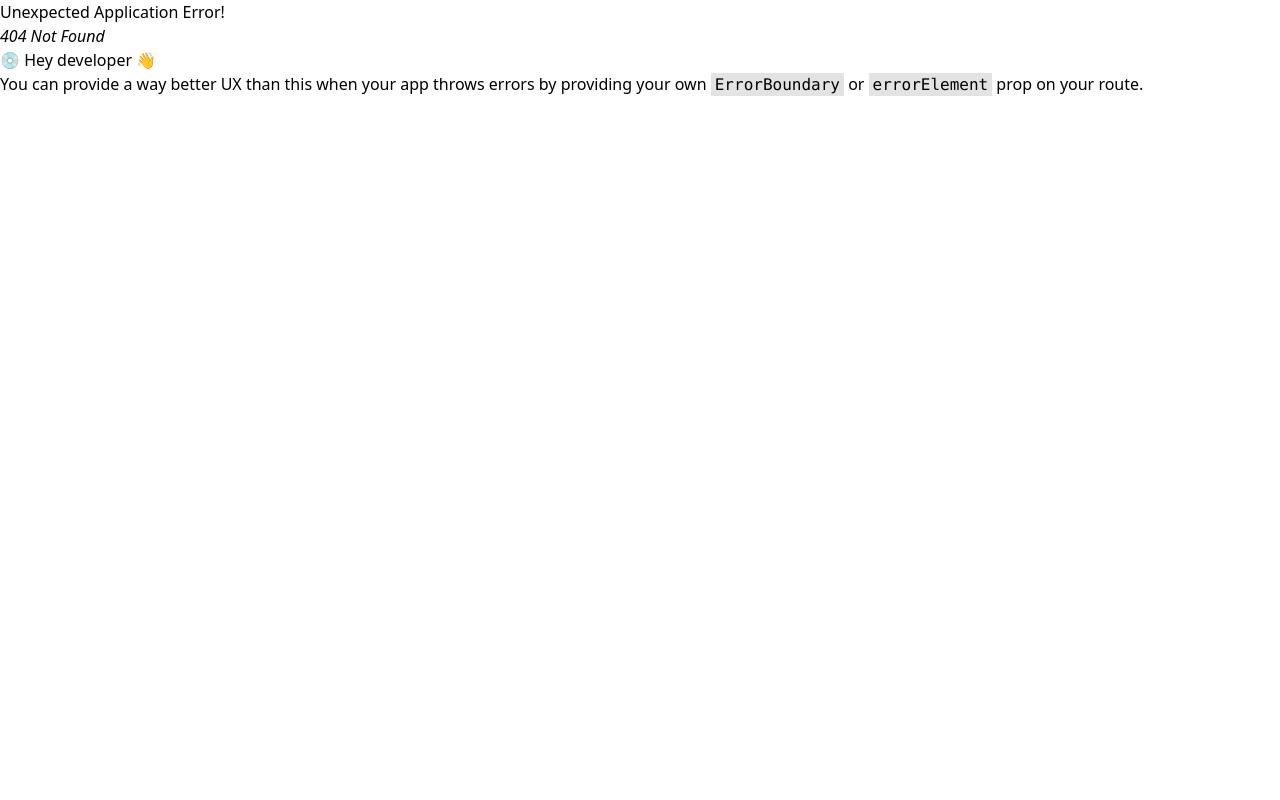
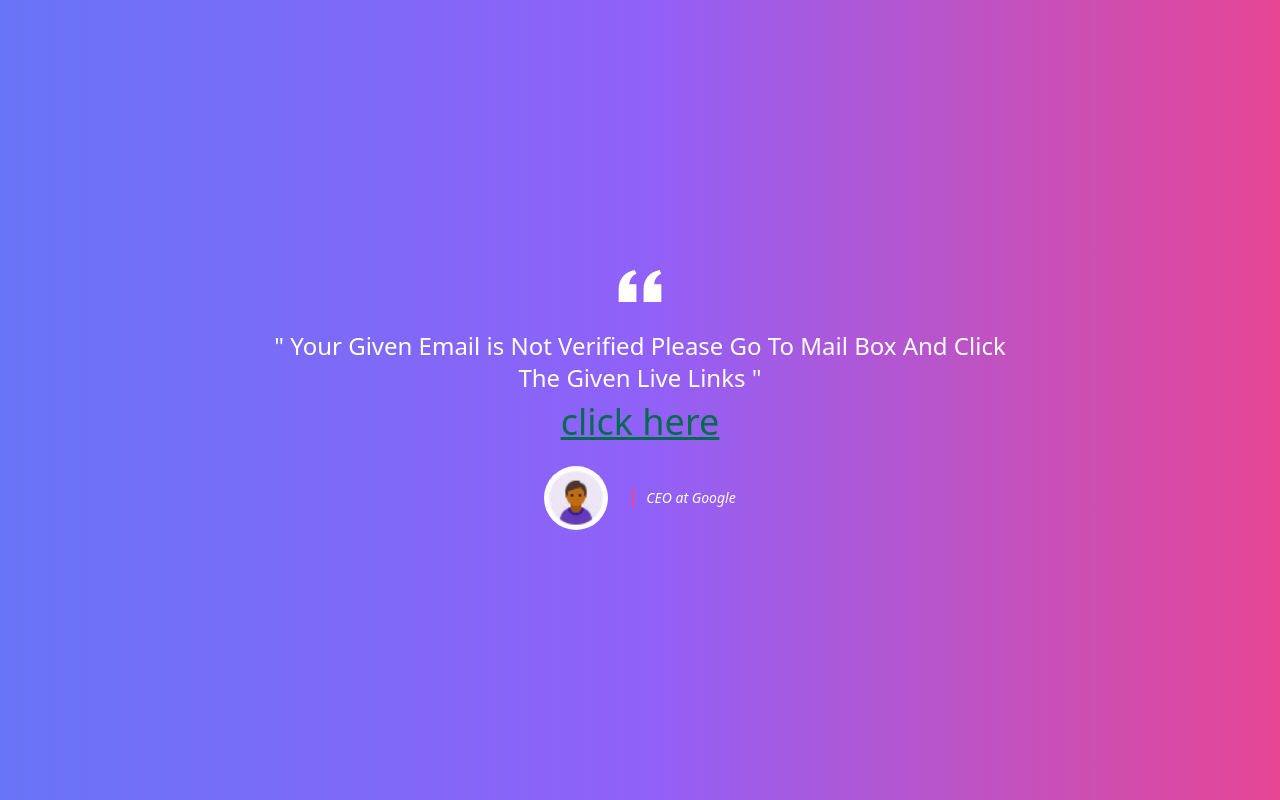
Before and after one commit to taufik69/chatting-app-v2, a React (Vite) app: page /home in a window 1280 px wide. Before the commit this address had no page. Built offline with nearby package versions, Linux system fonts and the light colour scheme; no server answers.

Commit message:
fully complete authentication

```diff
--- a/src/App.jsx
+++ b/src/App.jsx
@@ -1,5 +1,6 @@
 import Registration from "./Pages/Registration/Index";
 import Login from "./Pages/Login/Index";
+import Home from "./Pages/Home/Index";
 import {
   createBrowserRouter,
   createRoutesFromElements,
@@ -12,6 +13,7 @@ const router = createBrowserRouter(
     <Route>
       <Route path="/" element={<Registration />}></Route>
       <Route path="/login" element={<Login />}></Route>
+      <Route path="/home" element={<Home />}></Route>
     </Route>
   )
 );
--- /dev/null
+++ b/src/Component/HomeComponent/EmailverifiedPage.jsx
@@ -0,0 +1,51 @@
+import React from "react";
+import { Link } from "react-router-dom";
+
+const EmailverifiedPage = ({ userName, email }) => {
+  return (
+    <>
+      <div className=" flex h-screen items-center justify-center bg-gradient-to-r from-indigo-500 via-purple-500 to-pink-500  ">
+        <figure className="mx-auto max-w-screen-md text-center">
+          <svg
+            aria-hidden="true"
+            className="mx-auto mb-3 h-12 w-12 text-white"
+            viewBox="0 0 24 27"
+            fill="none"
+            xmlns="http://www.w3.org/2000/svg"
+          >
+            <path
+              d="M14.017 18L14.017 10.609C14.017 4.905 17.748 1.039 23 0L23.995 2.151C21.563 3.068 20 5.789 20 8H24V18H14.017ZM0 18V10.609C0 4.905 3.748 1.038 9 0L9.996 2.151C7.563 3.068 6 5.789 6 8H9.983L9.983 18L0 18Z"
+              fill="currentColor"
+            />
+          </svg>
+          <blockquote>
+            <p className="italictext-white  text-2xl font-medium text-white">
+              " {userName} Your Given Email {email} is Not Verified Please Go To
+              Mail Box And Click The Given Live Links "
+              <Link
+                to="https://mail.google.com/mail/u/0/#inbox"
+                target="_blank"
+                className="mt-2 block text-4xl text-green-700 underline"
+              >
+                click here
+              </Link>
+            </p>
+          </blockquote>
+          <figcaption className="mt-6 flex items-center justify-center space-x-3">
+            <img
+              className="h-16 w-16 rounded-full"
+              src="../../../public/images/Emailpage/avatar.gif"
+              alt="profile picture"
+            />
+            <div className="flex items-center divide-x-2 divide-pink-500 dark:divide-gray-700">
+              <cite className="pr-3 font-medium text-white">{userName}</cite>
+              <cite className="pl-3 text-sm text-white ">CEO at Google</cite>
+            </div>
+          </figcaption>
+        </figure>
+      </div>
+    </>
+  );
+};
+
+export default EmailverifiedPage;
--- /dev/null
+++ b/src/Component/HomeComponent/Homeleft.jsx
@@ -0,0 +1,24 @@
+import React, { useEffect, useState } from "react";
+
+const Homeleft = () => {
+  return (
+    <>
+      <div className="w[30%] shadow-lg shadow-indigo-500/40">
+        <div className="div">
+          <h1 className="font-intel text-4xl font-bold text-primary-color">
+            Chatt.
+          </h1>
+        </div>
+      </div>
+      <div className="w-[50%]">
+        <h1>taufik</h1>
+      </div>
+
+      <div className="w-[20%]">
+        <h1>taufik</h1>
+      </div>
+    </>
+  );
+};
+
+export default Homeleft;
--- a/src/Component/LoginComponent/LoginLeft.jsx
+++ b/src/Component/LoginComponent/LoginLeft.jsx
@@ -2,7 +2,7 @@ import React, { useEffect, useState } from "react";
 import { useFormik } from "formik";
 import { signinValidation } from "../Validation/ValidationSignInSchema/Index";
 import { AiOutlineEye, AiOutlineEyeInvisible } from "react-icons/ai";
-import { Link } from "react-router-dom";
+import { Link, useNavigate } from "react-router-dom";
 import { ToastContainer, toast } from "react-toastify";
 import {
   getAuth,
@@ -12,16 +12,8 @@ import {
 
 const LoginLeft = () => {
   const auth = getAuth();
-
-  const [wrongPassword, setwrongPassword] = useState(false);
-  const [WrongUser, setWrongUser] = useState(false);
-
-  // Getting the user information vai onAuthStateChanged function , this is firebase built in fuction.
-  useEffect(() => {
-    onAuthStateChanged(auth, (user) => {
-      // console.log("form login page :", user);
-    });
-  }, []);
+  const navigate = useNavigate();
+  const [isLoading, setisLoading] = useState(false);
 
   const [eye, seteye] = useState(true);
   const initalValue = {
@@ -32,19 +24,21 @@ const LoginLeft = () => {
   const formik = useFormik({
     initialValues: initalValue,
     validationSchema: signinValidation,
-    onSubmit: (values) => {
+    onSubmit: async (values) => {
       let { email, password } = values;
-      signInWithEmailAndPassword(auth, email, password)
+      setisLoading(true);
+      await signInWithEmailAndPassword(auth, email, password)
         .then((userCredential) => {
           // Signed in
           const user = userCredential.user;
-          console.log("user sucessfullly loged");
+          // console.log("user sucessfullly logged",user);
+          navigate("/home");
           // ...
         })
         .catch((error) => {
           const errorCode = error.code;
           if (errorCode.includes("password")) {
-            toast.error("🦄 Wow so easy!", {
+            toast("password is does't Match !", {
               position: "top-center",
               autoClose: 5000,
               hideProgressBar: false,
@@ -52,27 +46,42 @@ const LoginLeft = () => {
               pauseOnHover: true,
               draggable: true,
               progress: undefined,
-              theme: "dark",
+              theme: "light",
             });
-            console.log("error from error code password");
+            // console.log("error from error code password");
           } else if (errorCode.includes("user")) {
-            setwrongPassword(true);
+            toast("email is Not Match Check it !", {
+              position: "top-center",
+              autoClose: 7000,
+              hideProgressBar: false,
+              closeOnClick: true,
+              pauseOnHover: true,
+              draggable: true,
+              progress: undefined,
+              theme: "light",
+            });
+            // console.log("error from error code user or email");
           }
         });
+
+      // animation offf
+      setisLoading(false);
+
+      // navigate the login page to home page
     },
   });
 
   return (
     <>
       <div className="w-[30%]">
+        <ToastContainer />
         <h1 className="font-intel text-4xl font-bold text-primary-color">
           Welcome To Chatting Application
         </h1>
         <h5 className="mt-10 font-intel text-[24px] font-bold text-secondary-color">
           Log In
         </h5>
-        <form onSubmit={formik.handleSubmit}>
-          <ToastContainer />
+        <form method="POST" onSubmit={formik.handleSubmit}>
           <div>
             <label
               htmlFor="email"
@@ -160,7 +169,27 @@ const LoginLeft = () => {
               type="submit"
               className="mb-2 mr-2 w-[90%] rounded-lg bg-gradient-to-r from-primary-color via-primary-color to-purple-700 px-5 py-2.5 text-center text-sm font-medium text-white shadow-lg shadow-primary-color duration-300 ease-in-out hover:bg-gradient-to-br"
             >
-              Sign In
+              Sign In{" "}
+              {isLoading && (
+                <div role="status" className="inline-block">
+                  <svg
+                    aria-hidden="true"
+                    class="ml-2 inline h-5 w-5 animate-spin fill-pink-800 text-gray-200 "
+                    viewBox="0 0 100 101"
+                    fill="none"
+                    xmlns="http://www.w3.org/2000/svg"
+                  >
+                    <path
+                      d="M100 50.5908C100 78.2051 77.6142 100.591 50 100.591C22.3858 100.591 0 78.2051 0 50.5908C0 22.9766 22.3858 0.59082 50 0.59082C77.6142 0.59082 100 22.9766 100 50.5908ZM9.08144 50.5908C9.08144 73.1895 27.4013 91.5094 50 91.5094C72.5987 91.5094 90.9186 73.1895 90.9186 50.5908C90.9186 27.9921 72.5987 9.67226 50 9.67226C27.4013 9.67226 9.08144 27.9921 9.08144 50.5908Z"
+                      fill="currentColor"
+                    />
+                    <path
+                      d="M93.9676 39.0409C96.393 38.4038 97.8624 35.9116 97.0079 33.5539C95.2932 28.8227 92.871 24.3692 89.8167 20.348C85.8452 15.1192 80.8826 10.7238 75.2124 7.41289C69.5422 4.10194 63.2754 1.94025 56.7698 1.05124C51.7666 0.367541 46.6976 0.446843 41.7345 1.27873C39.2613 1.69328 37.813 4.19778 38.4501 6.62326C39.0873 9.04874 41.5694 10.4717 44.0505 10.1071C47.8511 9.54855 51.7191 9.52689 55.5402 10.0491C60.8642 10.7766 65.9928 12.5457 70.6331 15.2552C75.2735 17.9648 79.3347 21.5619 82.5849 25.841C84.9175 28.9121 86.7997 32.2913 88.1811 35.8758C89.083 38.2158 91.5421 39.6781 93.9676 39.0409Z"
+                      fill="currentFill"
+                    />
+                  </svg>
+                </div>
+              )}
             </button>
           </div>
 
--- a/src/Component/RegistraionComponent/Left.jsx
+++ b/src/Component/RegistraionComponent/Left.jsx
@@ -3,6 +3,8 @@ import { Link } from "react-router-dom";
 import { useFormik } from "formik";
 import { Signupvalidation } from "../Validation/ValidationSignUpSchma";
 import { AiOutlineEye, AiOutlineEyeInvisible } from "react-icons/ai";
+import { ToastContainer, toast } from "react-toastify";
+
 import {
   getAuth,
   createUserWithEmailAndPassword,
@@ -15,6 +17,7 @@ const Left = () => {
   const auth = getAuth();
   const navigate = useNavigate();
   const [eye, seteye] = useState(true);
+  const [isLoading, setisLoading] = useState(false);
 
   const initalValue = {
     full_name: "",
@@ -27,11 +30,22 @@ const Left = () => {
     initialValues: initalValue,
     validationSchema: Signupvalidation,
 
-    onSubmit: async (values, resetForm) => {
+    onSubmit: async (values, actions) => {
       let { full_name, email, password } = values;
 
+      setisLoading(true);
       createUserWithEmailAndPassword(auth, email, password)
         .then((user) => {
+          toast.success("🦄 sign up sucessfull !", {
+            position: "top-center",
+            autoClose: 5000,
+            hideProgressBar: false,
+            closeOnClick: true,
+            pauseOnHover: true,
+            draggable: true,
+            progress: undefined,
+            theme: "light",
+          });
           sendEmailVerification(auth.currentUser).then(() => {
             console.log("mail send");
             updateProfile(auth.currentUser, {
@@ -45,15 +59,21 @@ const Left = () => {
         .catch((error) => {
           const errorCode = error.code;
         });
+
+      //Stop animation functionality
       // this is redirect to registration to login page
-      navigate("/login");
-      resetForm();
+      setTimeout(() => {
+        setisLoading(false);
+        navigate("/login");
+      }, 2200);
+      actions.resetForm();
     },
   });
 
   return (
     <>
       <div className="w-[30%]">
+        <ToastContainer />
         <h1 className="font-intel text-4xl font-bold text-primary-color">
           Welcome To Chatting Application
         </h1>
@@ -171,6 +191,26 @@ const Left = () => {
               className="mb-2 mr-2 w-[90%] rounded-lg bg-gradient-to-r from-primary-color via-primary-color to-purple-700 px-5 py-2.5 text-center text-sm font-medium text-white shadow-lg shadow-primary-color duration-300 ease-in-out hover:bg-gradient-to-br"
             >
               Sign Up
+              {isLoading && (
+                <div role="status" className="inline-block">
+                  <svg
+                    aria-hidden="true"
+                    class="ml-2 inline h-5 w-5 animate-spin fill-pink-700 text-gray-200 "
+                    viewBox="0 0 100 101"
+                    fill="none"
+                    xmlns="http://www.w3.org/2000/svg"
+                  >
+                    <path
+                      d="M100 50.5908C100 78.2051 77.6142 100.591 50 100.591C22.3858 100.591 0 78.2051 0 50.5908C0 22.9766 22.3858 0.59082 50 0.59082C77.6142 0.59082 100 22.9766 100 50.5908ZM9.08144 50.5908C9.08144 73.1895 27.4013 91.5094 50 91.5094C72.5987 91.5094 90.9186 73.1895 90.9186 50.5908C90.9186 27.9921 72.5987 9.67226 50 9.67226C27.4013 9.67226 9.08144 27.9921 9.08144 50.5908Z"
+                      fill="currentColor"
+                    />
+                    <path
+                      d="M93.9676 39.0409C96.393 38.4038 97.8624 35.9116 97.0079 33.5539C95.2932 28.8227 92.871 24.3692 89.8167 20.348C85.8452 15.1192 80.8826 10.7238 75.2124 7.41289C69.5422 4.10194 63.2754 1.94025 56.7698 1.05124C51.7666 0.367541 46.6976 0.446843 41.7345 1.27873C39.2613 1.69328 37.813 4.19778 38.4501 6.62326C39.0873 9.04874 41.5694 10.4717 44.0505 10.1071C47.8511 9.54855 51.7191 9.52689 55.5402 10.0491C60.8642 10.7766 65.9928 12.5457 70.6331 15.2552C75.2735 17.9648 79.3347 21.5619 82.5849 25.841C84.9175 28.9121 86.7997 32.2913 88.1811 35.8758C89.083 38.2158 91.5421 39.6781 93.9676 39.0409Z"
+                      fill="currentFill"
+                    />
+                  </svg>
+                </div>
+              )}
             </button>
           </div>
           <div className="mt-6 flex items-center font-intel">
--- /dev/null
+++ b/src/Pages/Home/Index.jsx
@@ -0,0 +1,39 @@
+import React, { useState, useEffect } from "react";
+import { getAuth, onAuthStateChanged } from "firebase/auth";
+import Homeleft from "../../Component/HomeComponent/Homeleft";
+import EmailverifiedPage from "../../Component/HomeComponent/EmailverifiedPage";
+
+const Home = () => {
+  const auth = getAuth();
+
+  const [isEmailVerified, setisEmailVerified] = useState(null);
+  const [DisplayName, setDisplayName] = useState(null);
+  const [email, setemail] = useState(null);
+  // Now track the recently sign in user on useEffect
+  useEffect(() => {
+    onAuthStateChanged(auth, (user) => {
+      if (user) {
+        const { emailVerified, displayName, email } = user;
+        setisEmailVerified(emailVerified);
+        setDisplayName(displayName);
+        setemail(email);
+        // console.log("current user is emailverified , ", email);
+      }
+    });
+  }, []);
+  return (
+    <>
+      {isEmailVerified ? (
+        <>
+          <Homeleft />
+        </>
+      ) : (
+        <>
+          <EmailverifiedPage userName={DisplayName} email={email} />
+        </>
+      )}
+    </>
+  );
+};
+
+export default Home;
--- a/src/Pages/Login/Index.jsx
+++ b/src/Pages/Login/Index.jsx
@@ -1,6 +1,7 @@
 import React from "react";
 import LoginLeft from "../../Component/LoginComponent/LoginLeft";
 import LoginRight from "../../Component/LoginComponent/LoginRight";
+
 const Login = () => {
   return (
     <div>
--- a/src/main.jsx
+++ b/src/main.jsx
@@ -2,6 +2,7 @@ import React from "react";
 import ReactDOM from "react-dom/client";
 import App from "./App.jsx";
 import "./index.css";
+import "react-toastify/dist/ReactToastify.css";
 import firebaseConfig from "../firebaseConfig.js";
 
 ReactDOM.createRoot(document.getElementById("root")).render(
```
Also changed, not shown: public/images/Emailpage/avatar.gif (added).
